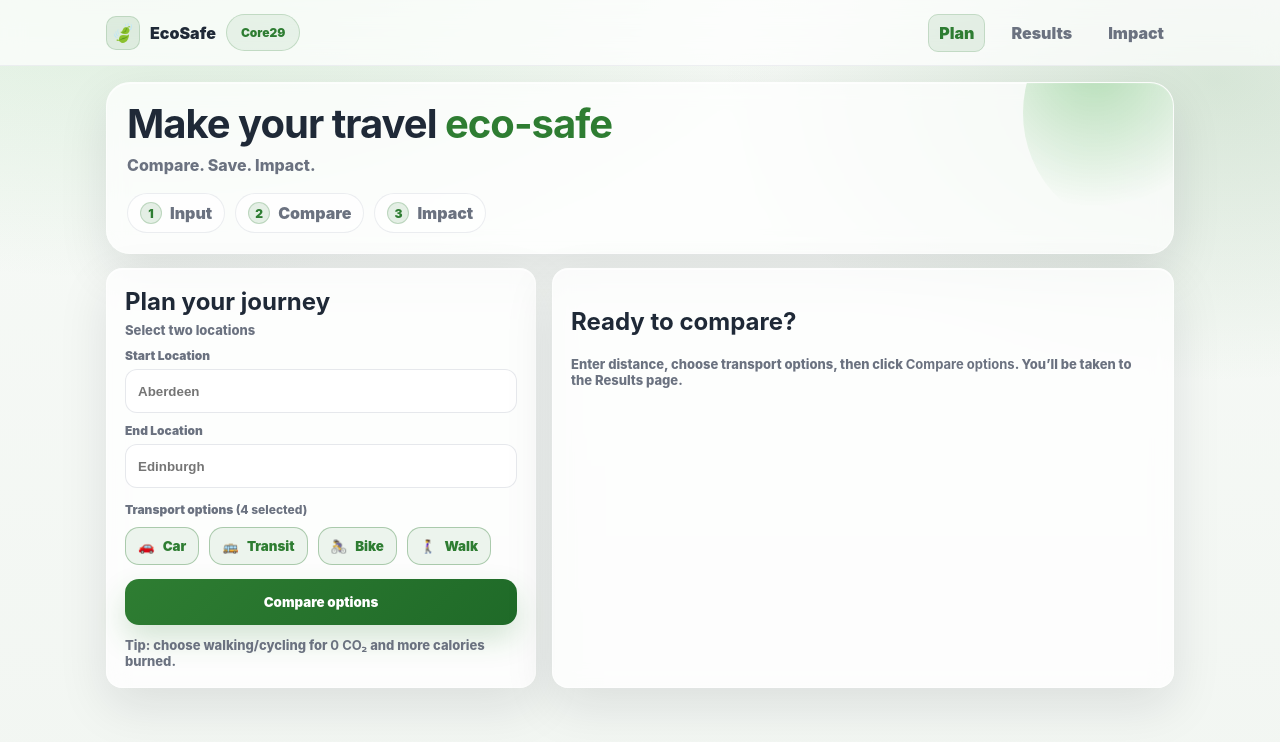
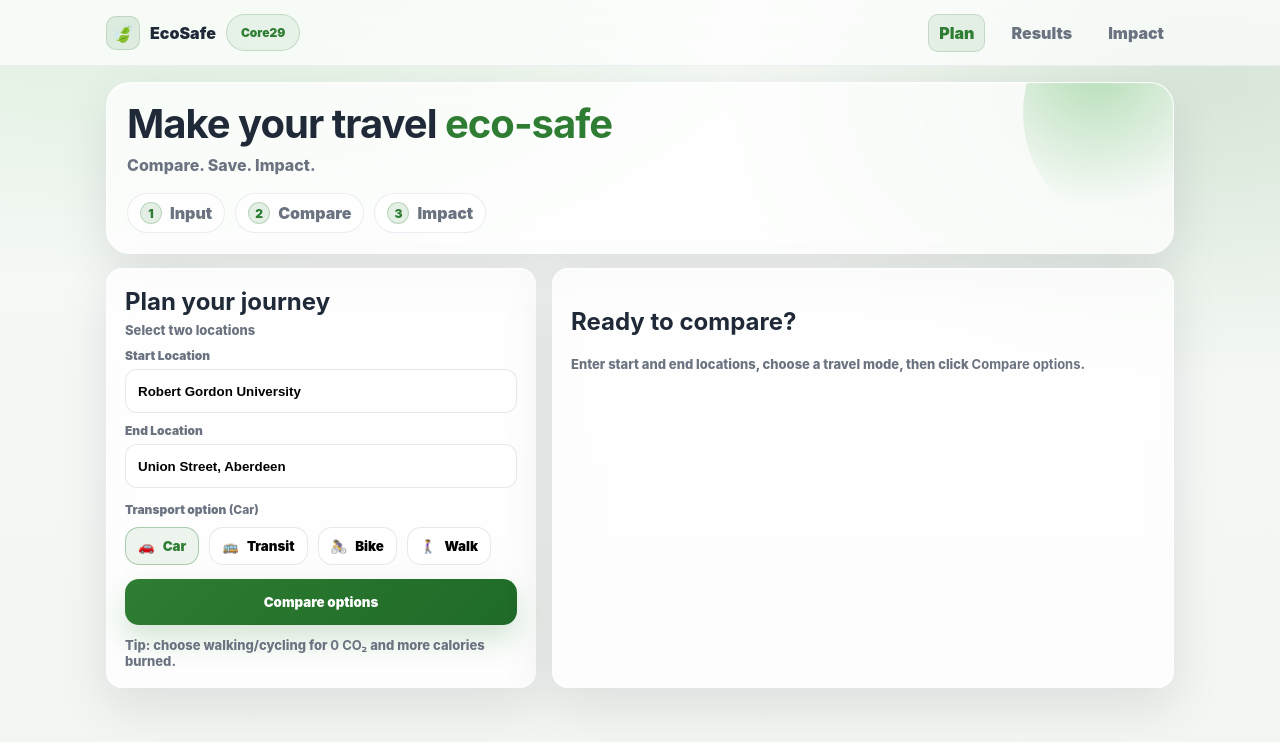
Before and after one commit to 0UMI0/rguhack-famers, a React (Vite) app in the folder ecosafe-react/: page /plan in a window 1280 px wide. Shown: the top 742 px of the page. Built offline with nearby package versions, Linux system fonts and the light colour scheme.

Commit message:
single one working

```diff
--- a/ecosafe-react/package.json
+++ b/ecosafe-react/package.json
@@ -10,6 +10,7 @@
     "preview": "vite preview"
   },
   "dependencies": {
+    "@vitejs/plugin-react": "^5.1.4",
     "chart.js": "^4.5.1",
     "framer-motion": "^12.34.3",
     "react": "^19.2.0",
--- a/ecosafe-react/src/App.jsx
+++ b/ecosafe-react/src/App.jsx
@@ -1,4 +1,4 @@
-import { useMemo, useState, useEffect } from "react";
+import {useState, useEffect } from "react";
 import { Routes, Route, Navigate, useLocation } from "react-router-dom";
 import "./App.css";
 
@@ -14,10 +14,8 @@ ChartJS.register(BarElement, CategoryScale, LinearScale, Tooltip);
 import Navbar from "./components/Navbar";
 import PlanPage from "./pages/PlanPage";
 import ResultsPage from "./pages/ResultsPage";
-import ImpactPage from "./pages/ImpactPage";
 
-const LABEL = { car: "Car", transit: "Transit", bike: "Bike", walk: "Walk" };
-const clamp = (n, min, max) => Math.max(min, Math.min(max, n));
+const LABEL = { driving: "Car", transit: "Transit", bicycling: "Bike", walking: "Walk" };
 
 function ScrollToTop() {
   const { pathname } = useLocation();
@@ -29,70 +27,32 @@ function ScrollToTop() {
 
 export default function App() {
   // Shared app state
-  const [distance, setDistance] = useState("5");
-  const [modes, setModes] = useState({ car: true, bus: true, bike: true, walk: true });
+  const [origin, setOrigin] = useState("Robert Gordon University");
+  const [destination, setDestination] = useState("Union Street, Aberdeen");
+
+  const [mode, setMode] = useState("driving");
+
   const [results, setResults] = useState([]);
+ // const [error, setError] = useState("");
 
-  const selectedModes = useMemo(
-    () => Object.entries(modes).filter(([, v]) => v).map(([k]) => k),
-    [modes]
-  );
 
-  const toggleMode = (m) => setModes((p) => ({ ...p, [m]: !p[m] }));
 
-  const computeResults = () => {
-    const km = parseFloat(distance);
-    if (!km || km <= 0) return { ok: false, msg: "Enter a distance in km (e.g. 5)." };
-    if (selectedModes.length === 0) return { ok: false, msg: "Select at least one option." };
+  const selectMode = (m) => setMode(m);
 
-    const next = selectedModes.map((mode) => {
-      const timeMin = (km / SPEED[mode]) * 60;
-      return {
-        mode,
-        timeMin: Math.round(timeMin),
-        co2Kg: +(km * CO2[mode]).toFixed(1),
-        kcal: Math.round(km * KCAL[mode]),
-      };
-    });
+  const computeResults = async () => {
+    const params = new URLSearchParams({ origin, destination, mode });
 
-    setResults(next);
+    const res = await fetch(`/directions?${params.toString()}`);
+    console.log("fetch status:", res.status, res.url);
+
+    const data = await res.json();
+    console.log("fetch data:", data);
+
+    if (!res.ok) return { ok: false, msg: data?.error || "Backend error" };
+
+    setResults([{ mode, ...data }]);
     return { ok: true };
   };
-
-  const best = useMemo(() => {
-    if (!results.length) return null;
-    return results.reduce((a, b) => {
-      if (b.co2Kg < a.co2Kg) return b;
-      if (b.co2Kg === a.co2Kg && b.kcal > a.kcal) return b;
-      return a;
-    }, results[0]);
-  }, [results]);
-
-  const impact = useMemo(() => {
-    if (!results.length) return null;
-
-    const car = results.find((r) => r.mode === "car");
-    const bestAlt = results.reduce((a, b) => (b.co2Kg < a.co2Kg ? b : a), results[0]);
-
-    const saved = car ? Math.max(0, car.co2Kg - bestAlt.co2Kg) : 0;
-    const trees = saved > 0 ? Math.max(1, Math.round(saved / 2)) : 0;
-    const totalKcal = results.reduce((s, r) => s + r.kcal, 0);
-
-    const avgCo2 = results.reduce((s, r) => s + r.co2Kg, 0) / results.length;
-    const score = clamp(Math.round(100 - avgCo2 * 18), 0, 100);
-
-    return {
-      saved: +saved.toFixed(1),
-      treesText: trees ? `${trees} trees` : "—",
-      totalKcal,
-      score,
-      rec:
-        bestAlt.mode !== "car"
-          ? `Choose ${LABEL[bestAlt.mode]} for this route to reduce CO₂ and improve health.`
-          : `Try Bus/Bike/Walk where possible to reduce CO₂.`,
-    };
-  }, [results]);
-
   return (
     <>
       <Navbar />
@@ -106,31 +66,19 @@ export default function App() {
               path="/plan"
               element={
                 <PlanPage
-                distance={distance}
-                setDistance={setDistance}
-                modes={modes}
-                toggleMode={toggleMode}
+                    origin={origin}
+                    setOrigin={setOrigin}
+                    destination={destination}
+                    setDestination={setDestination}
+                    mode={mode}
+                    selectMode={selectMode}
                     computeResults={computeResults}
                 />
               }
           />
 
-          <Route
-            path="/results"
-            element={
-              <ResultsPage
-                results={results}
-                best={best}
-              />
-            }
-          />
+          <Route path="/results" element={<ResultsPage results={results} />} />
 
-          <Route
-            path="/impact"
-            element={<ImpactPage impact={impact} />}
-          />
-
-          <Route path="*" element={<Navigate to="/plan" replace />} />
         </Routes>
       </main>
     </>
--- a/ecosafe-react/src/components/JourneyForm.jsx
+++ b/ecosafe-react/src/components/JourneyForm.jsx
@@ -1,23 +1,23 @@
 import { motion } from "framer-motion";
 
 const MODE_META = {
-  car: { label: "Car", emoji: "🚗" },
-  bus: { label: "Transit", emoji: "🚌" },
-  bike: { label: "Bike", emoji: "🚴‍♀️" },
-  walk: { label: "Walk", emoji: "🚶‍♀️" },
+    driving: { label: "Car", emoji: "🚗" },
+    transit: { label: "Transit", emoji: "🚌" },
+    bicycling: { label: "Bike", emoji: "🚴‍♀️" },
+    walking: { label: "Walk", emoji: "🚶‍♀️" },
 };
 
 export default function JourneyForm({
                                         start,
+                                        setStart,
                                         end,
-  modes,
-  toggleMode,
+                                        setEnd,
+                                        mode,
+                                        selectMode,
                                         onCompare,
+                                        loading = false,
+                                        error = "",
                                     }) {
-  const selectedCount = Object.values(modes).filter(Boolean).length;
-
-
-
     return (
         <motion.section
             className="card planCard"
@@ -35,9 +35,9 @@ export default function JourneyForm({
             <input
                 id="start"
                 className="input"
-        inputMode="text"
-        placeholder="Aberdeen"
+                placeholder="Robert Gordon University"
                 value={start}
+                onChange={(e) => setStart(e.target.value)}
             />
 
             <label className="lbl" htmlFor="end">
@@ -46,28 +46,28 @@ export default function JourneyForm({
             <input
                 id="end"
                 className="input"
-          inputMode="text"
-          placeholder="Edinburgh"
+                placeholder="Union Street, Aberdeen"
                 value={end}
+                onChange={(e) => setEnd(e.target.value)}
             />
 
-
             <div className="lbl" style={{ marginTop: 14 }}>
-        Transport options{" "}
+                Transport option{" "}
                 <span style={{ color: "var(--muted)", fontWeight: 800 }}>
-          ({selectedCount} selected)
+          ({MODE_META[mode]?.label || mode})
         </span>
             </div>
 
             <div className="modes" role="group" aria-label="Transport modes">
                 {Object.keys(MODE_META).map((key) => {
-          const active = !!modes[key];
+                    const active = key === mode;
+
                     return (
                         <button
                             key={key}
                             type="button"
                             className={`chip ${active ? "active" : ""}`}
-              onClick={() => toggleMode(key)}
+                            onClick={() => selectMode(key)}
                             aria-pressed={active}
                             title={MODE_META[key].label}
                         >
@@ -78,9 +78,15 @@ export default function JourneyForm({
                 })}
             </div>
 
-      <button type="button" className="btn" onClick={onCompare}>
-        Compare options
+            <button type="button" className="btn" onClick={onCompare} disabled={loading}>
+                {loading ? "Comparing..." : "Compare options"}
             </button>
+
+            {error && (
+                <div style={{ marginTop: 10, color: "crimson", fontWeight: 700 }}>
+                    {error}
+                </div>
+            )}
 
             <div className="sub" style={{ marginTop: 12 }}>
                 Tip: choose walking/cycling for <b>0 CO₂</b> and more calories burned.
--- a/ecosafe-react/src/pages/PlanPage.jsx
+++ b/ecosafe-react/src/pages/PlanPage.jsx
@@ -1,13 +1,29 @@
+import { useState } from "react";
 import { useNavigate } from "react-router-dom";
 import Hero from "../components/Hero";
 import JourneyForm from "../components/JourneyForm";
 
-export default function PlanPage({ distance, setDistance, modes, toggleMode, computeResults }) {
+export default function PlanPage({
+                                   origin,
+                                   setOrigin,
+                                   destination,
+                                   setDestination,
+                                   mode,
+                                   selectMode,
+                                   computeResults
+                                 }) {
   const navigate = useNavigate();
+  const [error, setError] = useState("");
 
-  const onCompare = () => {
-    const res = computeResults();
-    if (!res.ok) return alert(res.msg);
+  const onCompare = async () => {
+    setError("");
+    const r = await computeResults();
+
+    if (!r.ok) {
+      setError(r.msg);
+      return;
+    }
+
     navigate("/results");
   };
 
@@ -16,17 +32,21 @@ export default function PlanPage({ distance, setDistance, modes, toggleMode, com
         <Hero />
         <section className="grid">
           <JourneyForm
-          distance={distance}
-          setDistance={setDistance}
-          modes={modes}
-          toggleMode={toggleMode}
+              start={origin}
+              setStart={setOrigin}
+              end={destination}
+              setEnd={setDestination}
+              mode={mode}
+              selectMode={selectMode}
               onCompare={onCompare}
+              error={error}
           />
+
           <div className="card resultsHint">
             <h2>Ready to compare?</h2>
             <div className="sub">
-            Enter distance, choose transport options, then click <b>Compare options</b>.
-            You’ll be taken to the Results page.
+              Enter start and end locations, choose a travel mode, then click{" "}
+              <b>Compare options</b>.
             </div>
           </div>
         </section>
--- a/ecosafe-react/src/pages/ResultsPage.jsx
+++ b/ecosafe-react/src/pages/ResultsPage.jsx
@@ -1,21 +1,21 @@
 import { useNavigate } from "react-router-dom";
 import Results from "../components/Results";
 
-export default function ResultsPage({ results, best }) {
+export default function ResultsPage({ results }) {
     const navigate = useNavigate();
 
     return (
         <>
             <div className="pageHead">
                 <h1>Results</h1>
-        <p className="sub">Side-by-side comparison and CO₂ chart.</p>
+                <p className="sub">Route details from the backend.</p>
             </div>
 
-      <Results results={results} best={best} />
+            <Results results={results} />
 
             <div className="footerRow">
-        <button className="btn" onClick={() => navigate("/impact")}>
-          View impact →
+                <button className="btn" onClick={() => navigate("/plan")}>
+                    ← Plan another route
                 </button>
             </div>
         </>
--- a/ecosafe-react/vite.config.js
+++ b/ecosafe-react/vite.config.js
@@ -1,7 +1,11 @@
-import { defineConfig } from 'vite'
-import react from '@vitejs/plugin-react-swc'
+import { defineConfig } from "vite";
+import react from "@vitejs/plugin-react";
 
-// https://vite.dev/config/
 export default defineConfig({
   plugins: [react()],
-})
+  server: {
+    proxy: {
+      "/directions": "http://localhost:3000",
+    },
+  },
+});
```
Also changed, not shown: ecosafe-react/src/components/Results.jsx (+37 -38 lines), 2 other files (tests, documents, lock files or other folders). Lines whose indentation alone changed are shown as unchanged.
